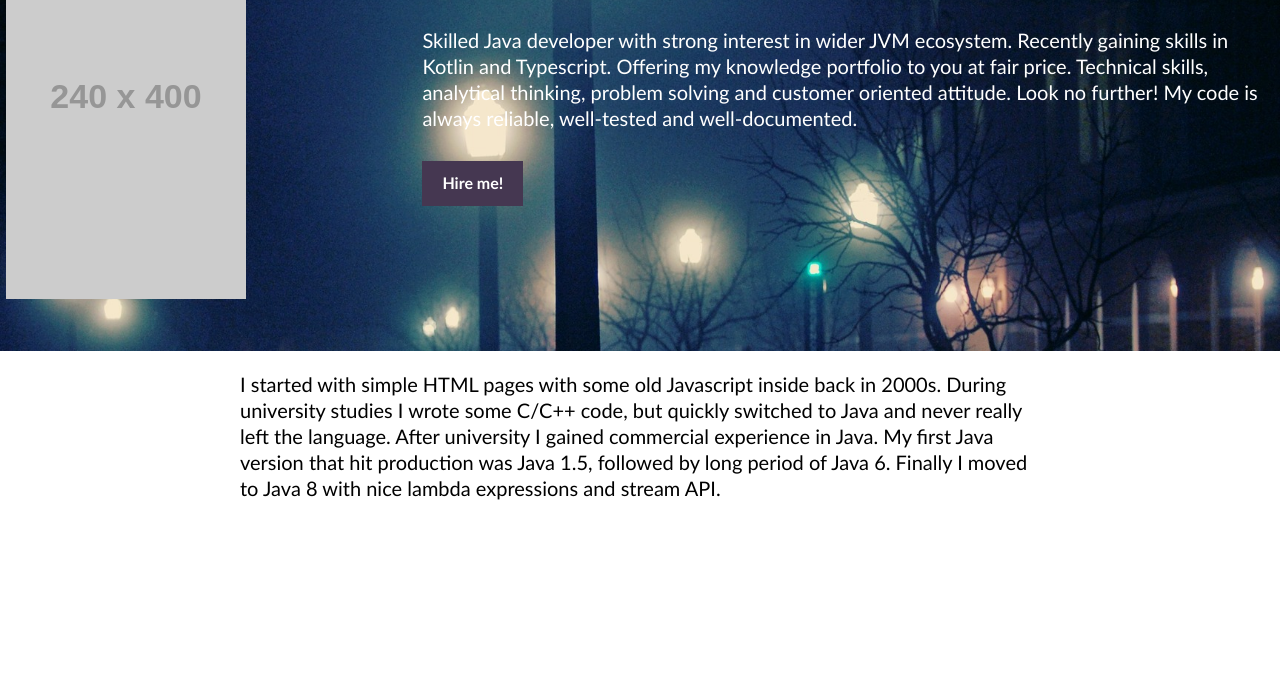
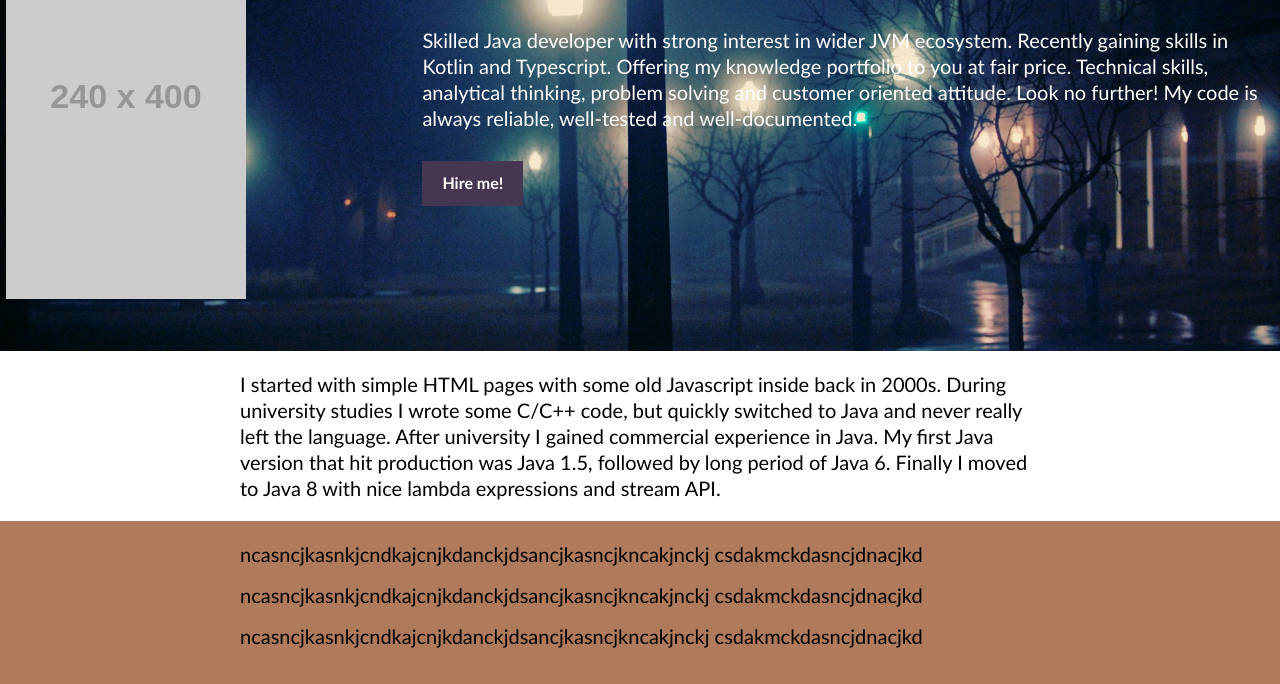
Before and after one commit to bbelovic/web-design-playground, a plain HTML site: page landing-page.html in a window 1280 px wide. Shown: the part 149-833 px from the top of the page. Before the commit the page ends 800 px from the top, so only its background shows below. Drawn offline with Linux system fonts and the light colour scheme; placeholder pictures from the web are drawn by us.

Commit message:
Playing with testimonials

```diff
--- a/landing-page.html
+++ b/landing-page.html
@@ -112,6 +112,25 @@
             </div>
 
         </div>
+        <div class="testimonials">
+            <div class="container">
+                <div class="testimonials-text">
+                    <p class="testimonial">
+                        ncasncjkasnkjcndkajcnjkdanckjdsancjkasncjkncakjnckj
+                        csdakmckdasncjdnacjkd
+                    </p>
+                    <p class="testimonial">
+                        ncasncjkasnkjcndkajcnjkdanckjdsancjkasncjkncakjnckj
+                        csdakmckdasncjdnacjkd
+                    </p>
+                    <p class="testimonial">
+                        ncasncjkasnkjcndkajcnjkdanckjdsancjkasncjkncakjnckj
+                        csdakmckdasncjdnacjkd
+                    </p>
+                </div>
+            </div>
+
+        </div>
 
     </body>
 </html>
```
